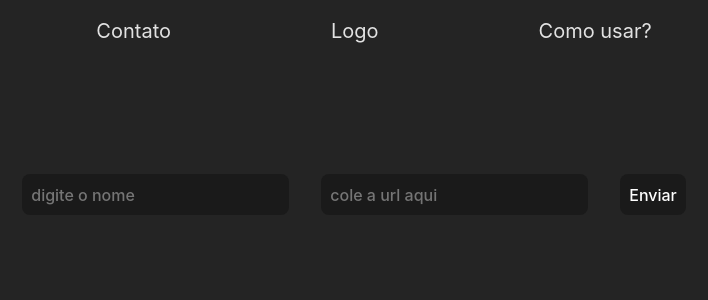
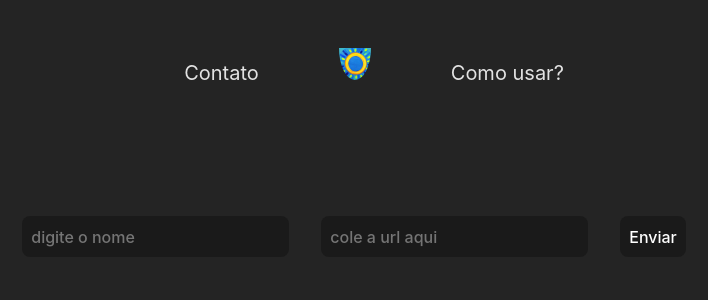
Before and after one commit to jadiel07/Sua-Biblioteca, a React (Vite) app: page / in a window 1280 px wide. Shown: the top 300 px of the page, without its empty margins (286-994 px from the left). Built offline with nearby package versions, Linux system fonts and the light colour scheme.

Commit message:
add novas funcionabillidades

```diff
--- a/package.json
+++ b/package.json
@@ -11,7 +11,8 @@
   },
   "dependencies": {
     "react": "^18.2.0",
-    "react-dom": "^18.2.0"
+    "react-dom": "^18.2.0",
+    "uuidv4": "^6.2.13"
   },
   "devDependencies": {
     "@types/react": "^18.2.15",
--- a/src/components/header/Header.jsx
+++ b/src/components/header/Header.jsx
@@ -1,12 +1,12 @@
 import style from "./style.module.css";
-
+import logo from "/Logo.jpg";
 export default function Header() {
   return (
     <>
       <nav>
         <ul>
           <li>Contato</li>
-          <li>Logo</li>
+          <img src={logo} alt={logo} />
           <li>Como usar?</li>
         </ul>
       </nav>
--- a/src/components/header/style.module.css
+++ b/src/components/header/style.module.css
@@ -10,6 +10,11 @@ li {
   font-size: 20px;
   transition: 0.7s;
 }
+img {
+  border-radius: 50%;
+  width: 2em;
+  padding-top: 2em;
+}
 li:hover {
   color: bisque;
 }
--- a/src/components/inputForm/InputForm.jsx
+++ b/src/components/inputForm/InputForm.jsx
@@ -1,4 +1,5 @@
-import { useState } from "react";
+import { useEffect, useState } from "react";
+import { v4 as uuidv4 } from "uuid";
 import style from "./style.module.css";
 
 export default function InputForm() {
@@ -19,14 +20,29 @@ export default function InputForm() {
     event.preventDefault();
     if (name && image) {
       const newCard = {
+        id: uuidv4(),
         name: name,
         image: image,
       };
       setCards((prevCards) => [...prevCards, newCard]);
       setName("");
       setImage("");
+
+      localStorage.setItem("cards", JSON.stringify([...cards, newCard]));
     }
   };
+
+  const handleDelete = (cardId) => {
+    setCards((prevCards) => prevCards.filter((card) => card.id !== cardId));
+  };
+
+  //para carregar os dados quando usuario entrar novamente
+  useEffect(() => {
+    const storedCards = localStorage.getItem("cards");
+    if (storedCards) {
+      setCards(JSON.parse(storedCards));
+    }
+  }, []);
 
   return (
     <>
@@ -53,6 +69,7 @@ export default function InputForm() {
           <div key={index}>
             <h1>{card.name}</h1>
             <img src={card.image} alt={card.name} />
+            <button onClick={() => handleDelete(card.id)}>X</button>
           </div>
         ))}
       </div>
```
Also changed, not shown: public/Logo.jpg (added), 1 other file (tests, documents, lock files or other folders).
